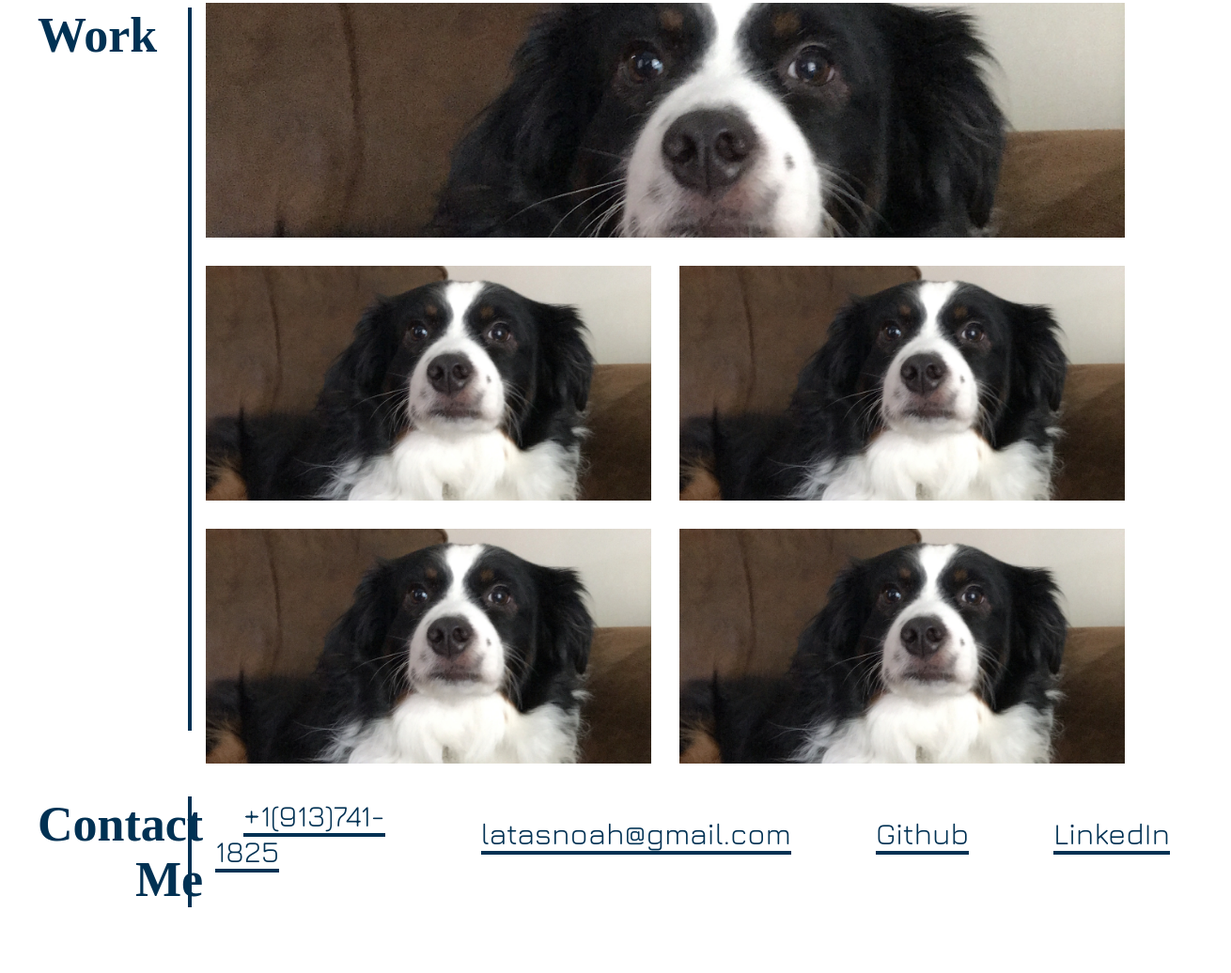
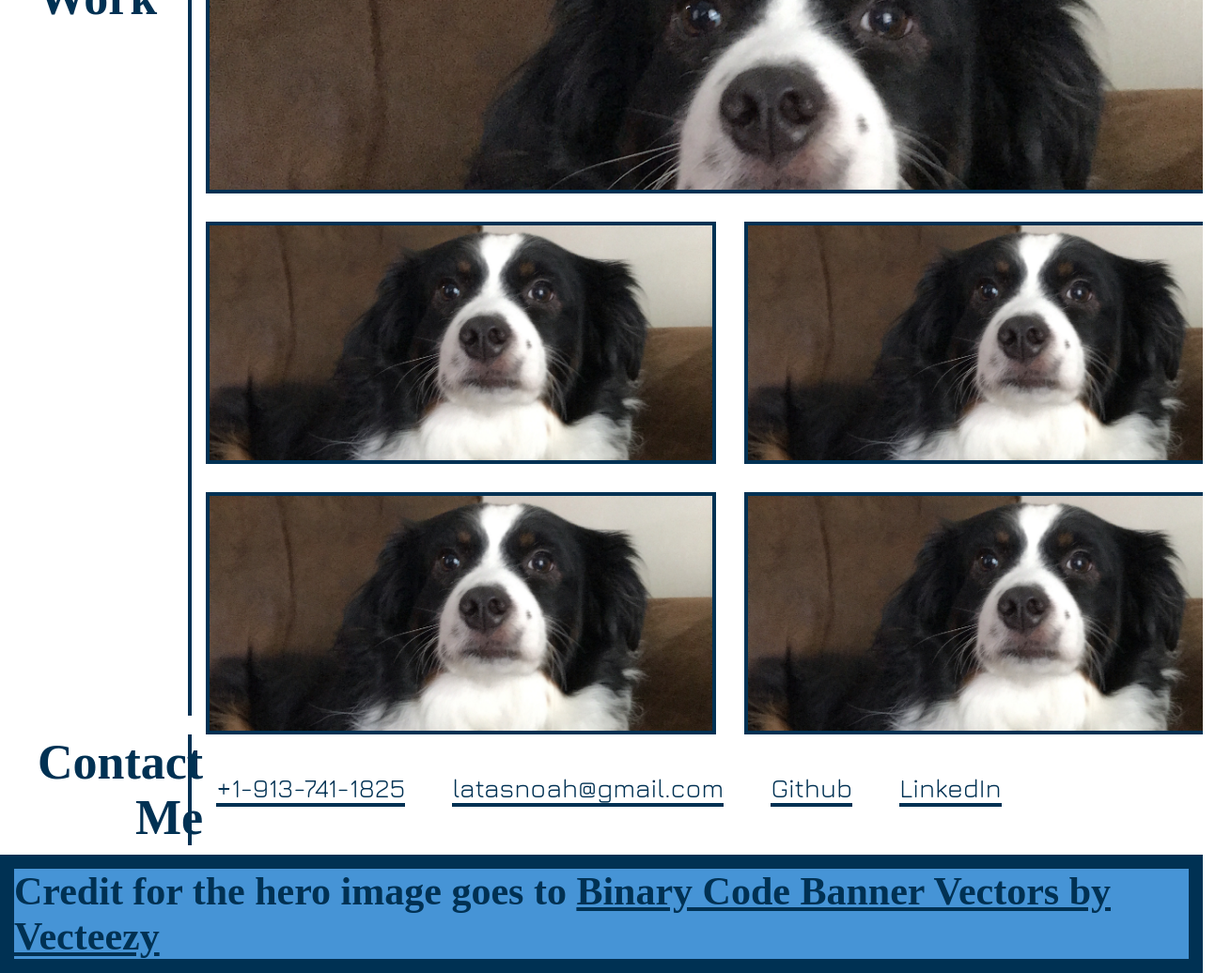
Before and after one commit to PierTwo/noah-latas-portfolio, a plain HTML site: page index.html in a window 1280 px wide. Shown: the part 749-1785 px from the top of the page at 94% size, 1310 px wide, since content can reach past the window. Before the commit the page ends 1750 px from the top, so only its background shows below. Drawn offline with nearby package versions, Linux system fonts and the light colour scheme; a web font is replaced by a local one.

Commit message:
Consolidated css and updated README

```diff
--- a/assets/css/reset.css
+++ b/assets/css/reset.css
@@ -1,7 +1,8 @@
 html,
 body {
-    padding: 0%;
-    margin: 0%;
-    font-size: 100%;
-    height: 0%;
+    margin: 0;
+    padding: 0;
+    box-sizing: border-box;
+    min-height: 100vh;
+    overflow-x: hidden;
 }
--- a/assets/css/style.css
+++ b/assets/css/style.css
@@ -1,27 +1,41 @@
+/* Sets font family to Iceland */
 .iceland {
     font-family: Iceland;
 }
 
+/* Sets font familyy to Jura */
 .jura {
     font-family: Jura;
 }
 
+/* Sets font color to dark blue */
+.color-dark-blue {
+    color: #003153;
+}
+
+/* Creates a bottom border for mobile */
+.border-bottom-dark {
+    border-bottom: #003153 solid 4px;
+    width: 100%;
+}
+
+/* Styles the  main header */
 .header {
     width: 100%;
     height: 120px;
     background-color: #003153;
-    position: absolute;
-    top: 80px;
+    position: relative;
+    top: 0px;
     left: 0px;
     margin: 0%;
 }
 
+/* Styles the header with name */
 #header-name {
     width: 100%;
     height: 80px;
     background-color: #4694D6;
-    color: #003153;
-    position: absolute;
+    position: relative;
     top: 0px;
     left: 0px;
     margin: 0%;
@@ -33,12 +47,14 @@
     align-items: center;
 }
 
+/* Positions nav in header */
 .header-nav {
     display: flex;
     justify-content: center;
     align-items: center;
 }
 
+/* Styles the font of the header nav */
 .header-nav a {
     color: #4694D6;
     margin: 15px;
@@ -49,30 +65,25 @@
     text-decoration: none;
 }
 
-#hero-container {
-    display: flex;
-    justify-content: center;
-}
-
+/* Adds hero image and positions it */
 #hero {
-    position: absolute;
+    position: relative;
     margin: 0px;
     width: 100%;
     height: 300px;
     left: 0px;
-    top: 200px;
+    top: 0px;
     background-image: url(../images/binary_code_banner_design_2510.jpg);
     background-size: cover;
     background-repeat: no-repeat;
     background-position: 50% 50%;
 }
 
+/* Adds and positions subtitle on hero image */
 #hero-subtitle {
-    display: block;
     position: absolute;
     padding: 10px;
     top: 360px;
-    color: #003153;
     background-color: #4694D6;
     font-size: 48px;
     margin: 0 auto;
@@ -80,6 +91,7 @@
     right: 40px;
 }
 
+/* Adds and positions profile pic for hero image */
 #profile-pic {
     height: 200px;
     width: auto;
@@ -89,88 +101,87 @@
     left: 100px;
 }
 
+/* Sets position of main container relative to the rest of the page */
 .main-container {
-    z-index: -1;
+    position: relative;
+    top: 0px;
+    left: 0px;
+    width: 100%;
+    margin: 0;
 }
 
-.main-container li {
-    list-style: none;
-    position: relative;
-    top: 500px
-}
-
-.about-me {
-    color: #003153;
-}
-
-.about h1 {
-    border-bottom: #003153 solid 4px;
+/* Sets width for ul list in main container */
+.main-container ul {
     width: 95%;
 }
 
-.about-me p {
-    width: 95%;
+/* Removes list style from main container ul */
+.main-container ul li {
+    list-style: none;
+}
+
+/* Sets size and aligns text for p element in the about section */
+.about p {
+    font-size: 38px;
+    width: 100%;
     text-align: left;
 }
 
-.work-section {
+/* Makes the work/contact section a flexbox */
+.work-section,
+.contact {
     display: flex;
-    flex-flow: column;
-    width: 100%;
+    flex-flow: column nowrap;
 }
 
-.work-section h1 {
-    color: #003153;
-    border-bottom: #003153 solid 4px;
-    width: 95%;
-}
-
-.work-link {
-    height: 250px;
-    width: 95%;
+/* Styles the work a elements with an image and position */
+.work-container a {
+    height: 200px;
     position: relative;
     display: flex;
-    align-items: flex-start;
     margin: 15px;
     background-image: url(../images/23B0CBA5-A12F-4B23-B4FB-6375AB1C1521.jpg);
     background-size: cover;
     background-repeat: no-repeat;
     background-position: 30% 30%;
     z-index: 1;
+    border: #003153 solid 4px;
 }
 
-.contact h1 {
-    color: #003153;
+/* Styles the a elements for the contact section */
+.contact a {
+    font-size: 28px;
+    text-decoration: none;
     border-bottom: #003153 solid 4px;
-    width: 95%;
+    width: fit-content;
 }
 
-#contact-list {
+/* Positions footer and adds a background color */
+#footer {
+    background-color: #003153;
     display: flex;
-    flex-flow: column;
-    position: relative;
+    align-items: center;
     justify-content: center;
-    bottom: 500px;
-    padding-bottom: 50px;
-    width: 100%;
+    margin: 0px;
+    padding: 0px;
+    bottom: 0px;
 }
 
-#contact-list a {
-    text-decoration: none;
-    font-size: 32px;
-    border-bottom: #003153 solid 4px;
-    color: #003153;
-    margin: 30px;
-}
-
-#contact-list li {
+/* Styles the h1 element within the footer */
+#footer h1 {
+    font-size: 42px;
+    background-color: #4694D6;
+    padding: 0px;
     margin: 15px;
 }
 
+/* Sets layout for larger screens */
+@media screen and (min-width: 992px) {
 
-@media screen and (min-width: 992px) {
     .header {
         top: 0px;
+        left: 0px;
+        position: absolute;
     }
 
     #header-name {
@@ -182,6 +193,7 @@
 
     .header-nav {
         position: relative;
+        top: 0px;
         align-items: center;
         justify-content: flex-end;
     }
@@ -192,8 +204,10 @@
     }
 
     #hero {
-        top: 120px;
+        top: 60px;
+        position: relative;
         height: 200px;
+        margin-bottom: 20px;
     }
 
     #hero-subtitle {
@@ -232,15 +246,16 @@
         align-items: flex-start;
     }
 
-    .about {
+    .about,
+    .contact,
+    .work-section {
         display: flex;
         flex-flow: row nowrap;
         position: relative;
-
+        width: 100%;
     }
 
     .about p {
-        width: 80%;
         margin: 20px;
         text-align: left;
         font-size: 24px;
@@ -248,39 +263,42 @@
 
     .work-section {
         display: flex;
-        flex-flow: row wrap;
+        flex-flow: row nowrap;
     }
 
     .work-container {
-        width: 80%;
-        display: flex;
+        display: inline-flex;
         flex-flow: row wrap;
+        flex: 1 1 100%;
+        min-width: 100%;
     }
 
-    .work-link {
+    .work-container a {
+        height: 250px;
+        width: 44%;
         display: flex;
-        flex-flow: row wrap;
-        justify-content: space-around;
-        position: relative;
-        top: 15px;
-        flex: 1 1 45%;
     }
 
     #work-1 {
-        display: flex;
         flex: 2 1 100%;
-        min-width: 80%;
+        max-width: 90%;
     }
 
     .contact {
-        display: flex;
-        flex-flow: row nowrap;
-        position: relative;
+        align-items: center;
+        justify-content: center;
     }
 
-    #contact-list {
+    .contact h1 {
         display: flex;
-        flex-flow: row nowrap;
+        justify-content: left;
+        position: absolute;
+        left: 0px;
+    }
+
+    .contact a {
         align-items: center;
+        margin: 25px;
     }
+
 }
--- a/index.html
+++ b/index.html
@@ -11,7 +11,7 @@
 </head>
 
 <body>
-    <h1 id="header-name" class="light-blue" class="iceland">Noah Latas</h1>
+    <h1 id="header-name" class="iceland color-dark-blue">Noah Latas</h1>
 
     <header class="header" class="dark-blue">
         <nav class="header-nav">
@@ -22,10 +22,10 @@
         </nav>
     </header>
 
-    <div id="hero-container">
+    <div>
         <figure id="hero"></figure>
 
-        <h1 id="hero-subtitle" class="iceland">Thanks for visiting!</h1>
+        <h1 id="hero-subtitle" class="iceland color-dark-blue">Thanks for visiting!</h1>
 
         <img id="profile-pic" src="./assets/images/IMG_3453 (2).jpeg" alt="Profile picture">
     </div>
@@ -34,8 +34,9 @@
         <ul>
             <li>
                 <div id="about-me" class="about">
-                    <h1 class="iceland">About Me</h1>
-                    <p id="about-me-p" class="jura">Lorem ipsum dolor sit amet, consectetur adipiscing elit. Duis
+                    <h1 class="iceland color-dark-blue border-bottom-dark">About Me</h1>
+                    <p id="about-me-p" class="jura color-dark-blue">Lorem ipsum dolor sit amet, consectetur adipiscing
+                        elit. Duis
                         pharetra
                         venenatis neque sed
                         vehicula. Cras
@@ -65,34 +66,36 @@
 
             <li>
                 <div id="work" class="work-section">
-                    <h1 class="iceland">Work</h1>
+                    <h1 class="iceland color-dark-blue border-bottom-dark">Work</h1>
                     <div class="work-container">
-                        <a id="work-1" class="work-link" href="https://github.com/PierTwo/noah-latas-portfolio.git"
-                            target="_blank"></a>
-                        <a href="https://github.com/PierTwo/noah-latas-portfolio.git" class="work-link"></a>
-                        <a href="https://github.com/PierTwo/noah-latas-portfolio.git" class="work-link"></a>
-                        <a href="https://github.com/PierTwo/noah-latas-portfolio.git" class="work-link"></a>
-                        <a href="https://github.com/PierTwo/noah-latas-portfolio.git" class="work-link"></a>
+                        <a id="work-1" href="https://github.com/PierTwo/noah-latas-portfolio.git" target="_blank"></a>
+                        <a href="https://github.com/PierTwo/noah-latas-portfolio.git" target="_blank"></a>
+                        <a href="https://github.com/PierTwo/noah-latas-portfolio.git" target="_blank"></a>
+                        <a href="https://github.com/PierTwo/noah-latas-portfolio.git" target="_blank"></a>
+                        <a href="https://github.com/PierTwo/noah-latas-portfolio.git" target="_blank"></a>
                     </div>
                 </div>
             </li>
 
             <li>
                 <div id="contact-me" class="contact">
-                    <h1 class="iceland">Contact Me</h1>
-                    <ul class="jura" id="contact-list">
-                        <li><a href="tel:+1-913-742-1825">+1(913)741-1825</a></li>
-                        <li><a href="mailto:latasnoah@gmail.com">latasnoah@gmail.com</a></li>
-                        <li><a href="https://github.com/PierTwo" target="_blank">Github</a></li>
-                        <li><a href="https://www.linkedin.com/in/noah-latas-87000623a" target="_blank">LinkedIn</a></li>
-                    </ul>
+                    <h1 class="iceland color-dark-blue border-bottom-dark">Contact Me</h1>
+                    <a class="jura color-dark-blue" href="tel:+1-913-742-1825">+1-913-741-1825</a>
+                    <a class="jura color-dark-blue" href="mailto:latasnoah@gmail.com">latasnoah@gmail.com</a>
+                    <a class="jura color-dark-blue" href="https://github.com/PierTwo" target="_blank">Github</a>
+                    <a class="jura color-dark-blue" href="https://www.linkedin.com/in/noah-latas-87000623a"
+                        target="_blank">LinkedIn</a>
                 </div>
             </li>
         </ul>
     </main>
 
-    <footer>
-
+    <footer id="footer">
+        <h1 class="iceland color-dark-blue">Credit for the hero image goes to <a
+                href="https://www.vecteezy.com/vector-art/829812-binary-code-banner" class="color-dark-blue"
+                target="_blank">Binary Code Banner
+                Vectors by
+                Vecteezy</a></h1>
     </footer>
 </body>
 
```
Also changed, not shown: 1 other file.
